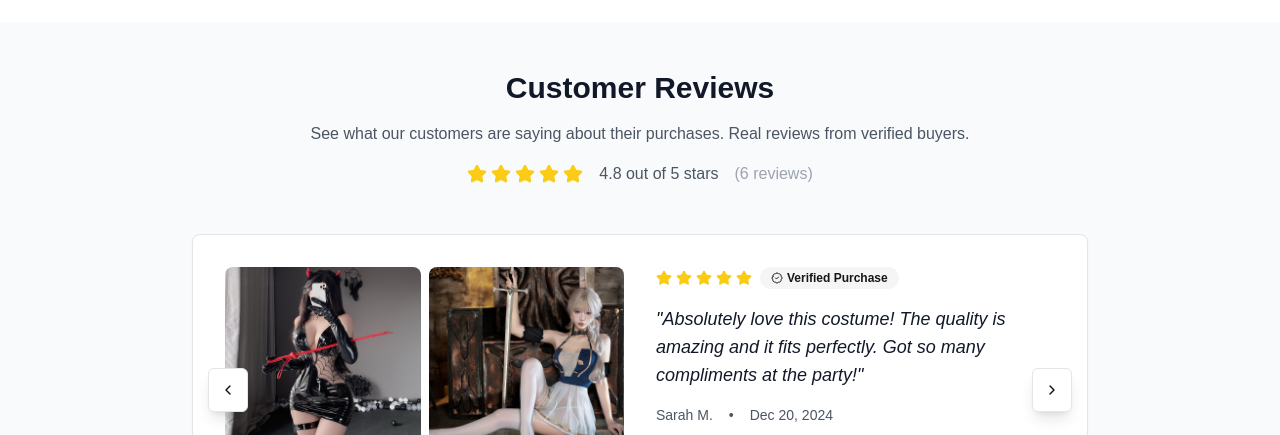
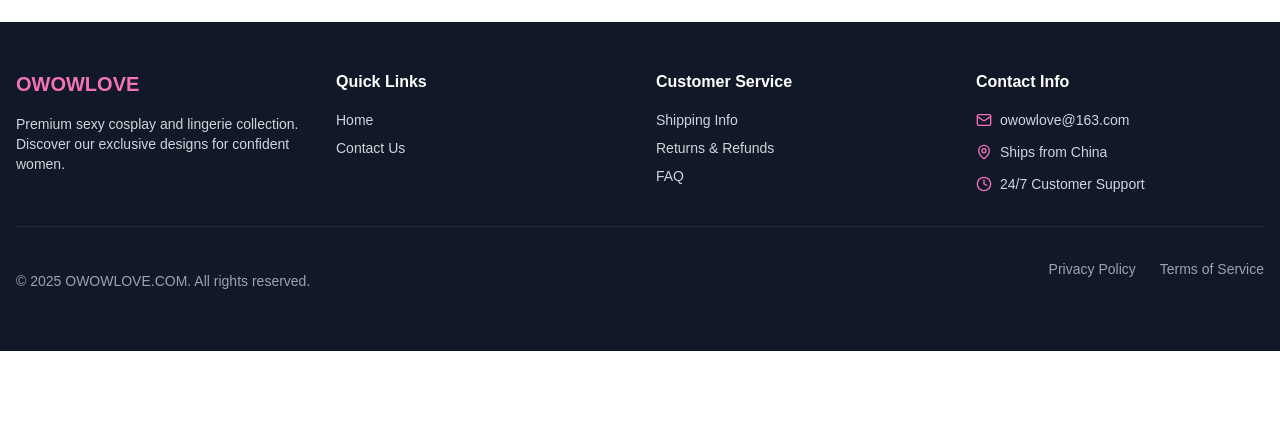
Before and after one commit to czm6668881/owowlove-website, a Next.js app: page /en in a window 1280 px wide. Shown: the part 365-800 px from the top of the page. Built offline with nearby package versions, Linux system fonts and the light colour scheme; no server answers; the database is empty.

Commit message:
Remove customer reviews section from homepage

```diff
--- a/app/[lang]/page.tsx
+++ b/app/[lang]/page.tsx
@@ -21,7 +21,6 @@ import Header from '@/components/header'
 import Footer from '@/components/footer'
 import { CartSidebar } from '@/components/cart/cart-sidebar'
 import { FavoritesSidebar } from '@/components/favorites/favorites-sidebar'
-import { CustomerReviewsSection } from '@/components/customer-reviews/customer-reviews-section'
 
 interface Product {
   id: string
@@ -346,9 +345,6 @@ export default function MainPage() {
         </div>
       </main>
 
-      {/* Customer Reviews Section */}
-      <CustomerReviewsSection />
-
       <Footer />
       <CartSidebar />
       <FavoritesSidebar isOpen={showFavorites} onClose={() => setShowFavorites(false)} />
```
